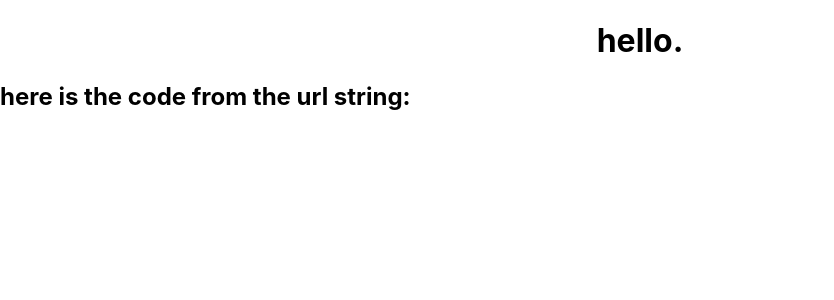
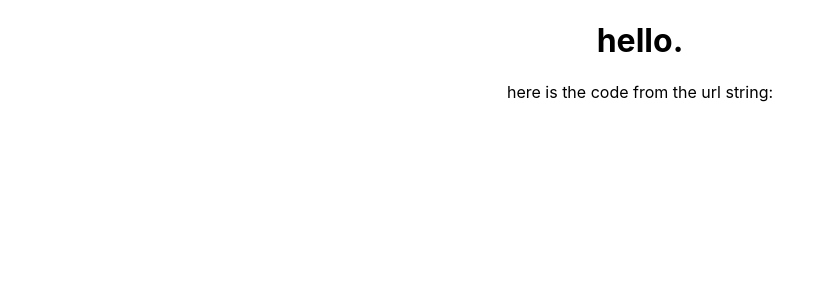
Before and after one commit to warpedpuppy/meet, a React (Create React App) app: page / in a window 1280 px wide. Shown: the top 300 px of the page, without its empty margins (0-834 px from the left). Built offline with nearby package versions, Linux system fonts and the light colour scheme; what atatus-spa would draw is missing.

Commit message:
center text

```diff
--- a/src/App.css
+++ b/src/App.css
@@ -1,3 +1,3 @@
-h1 {
+h1, p {
     text-align: center;
 }
--- a/src/App.js
+++ b/src/App.js
@@ -75,7 +75,7 @@ class App extends React.Component {
     if (testing) return (
 	<>
 	<h1>hello.</h1>
-	<h2>here is the code from the url string: {code} </h2>
+	<p>here is the code from the url string: {code} </p>
 	</>
 	);
 
```
